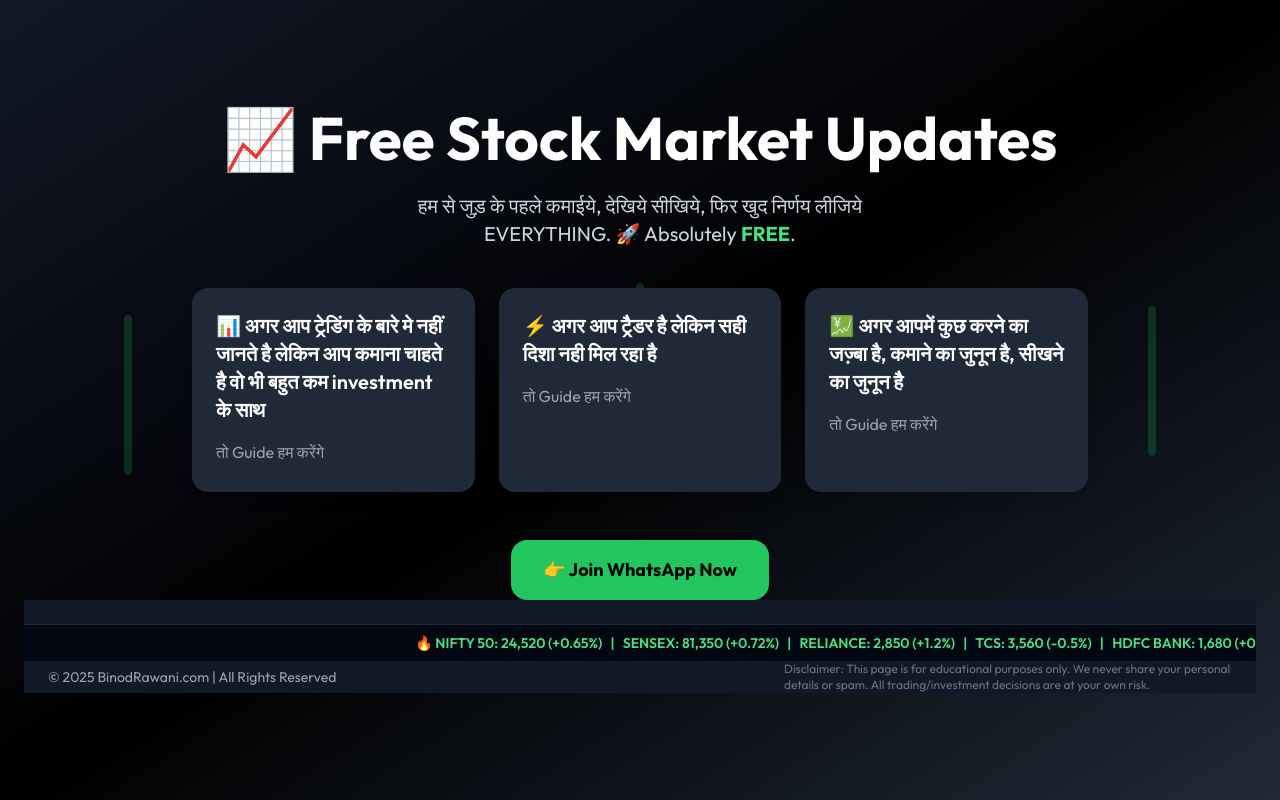
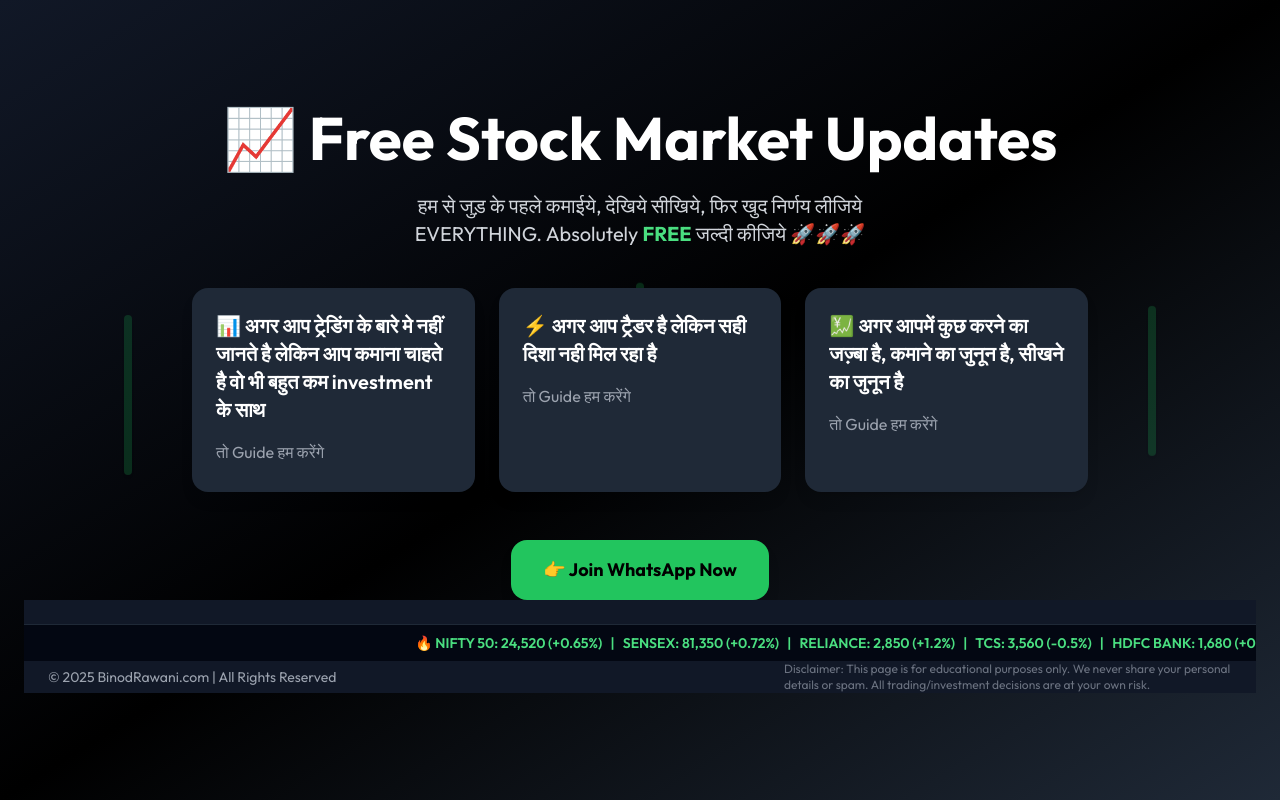
Before and after one commit to binodrawani/binodrawani, a Next.js app: page /whatsapp in a window 1280 px wide. Built offline with nearby package versions, Linux system fonts and the light colour scheme; a web font is replaced by a local one.

Commit message:
fiat changes

```diff
--- a/app/(home)/whatsapp/page.js
+++ b/app/(home)/whatsapp/page.js
@@ -40,8 +40,8 @@ const Whatsapp = () => {
       </h1>
       <p className="text-lg md:text-xl text-gray-300 text-center max-w-2xl mb-10 relative z-10">
         हम से जुड़ के पहले कमाईये, देखिये सीखिये, फिर खुद निर्णय लीजिये
-        <p>EVERYTHING. 🚀 Absolutely{" "}
-        <span className="text-green-400 font-bold">FREE</span>.</p>
+        <p>EVERYTHING.  Absolutely{" "}
+        <span className="text-green-400 font-bold">FREE</span> जल्दी कीजिये  🚀🚀🚀 </p>
       </p>
 
       {/* Benefits Section */}
```
